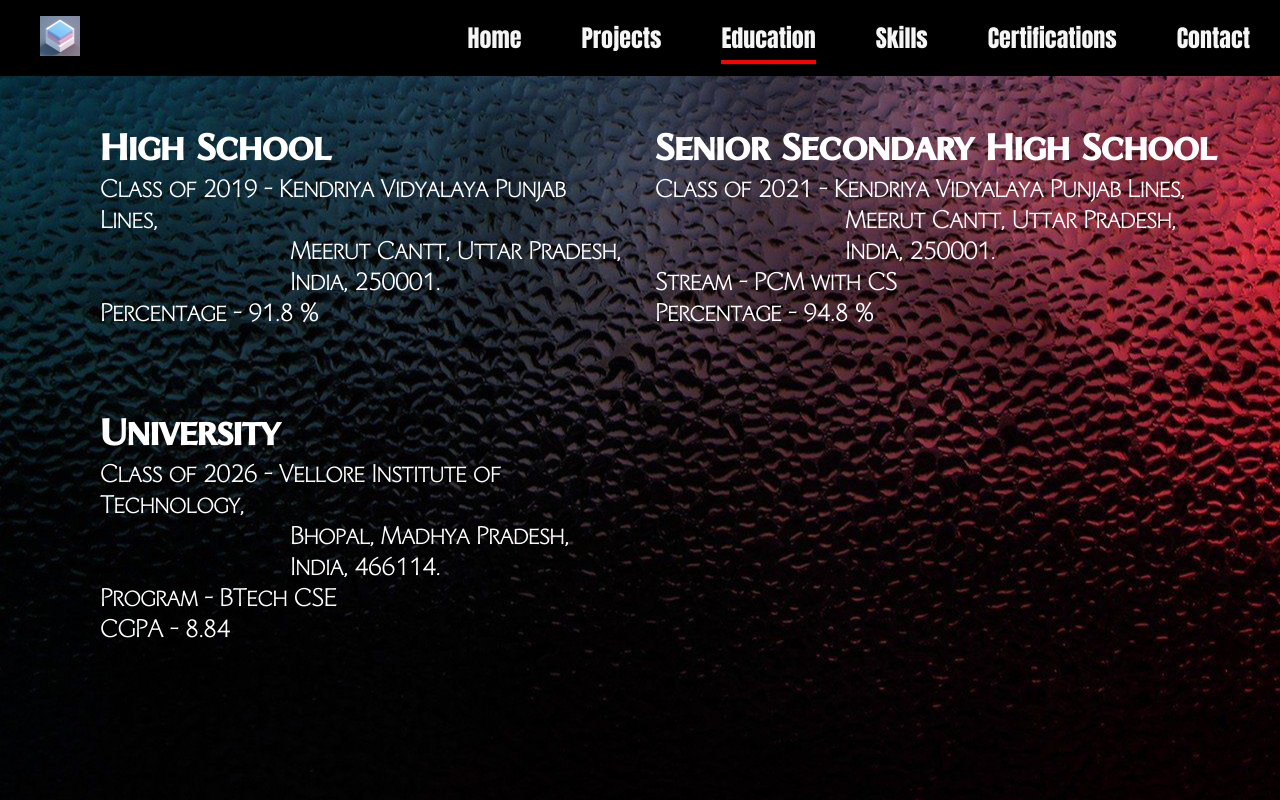
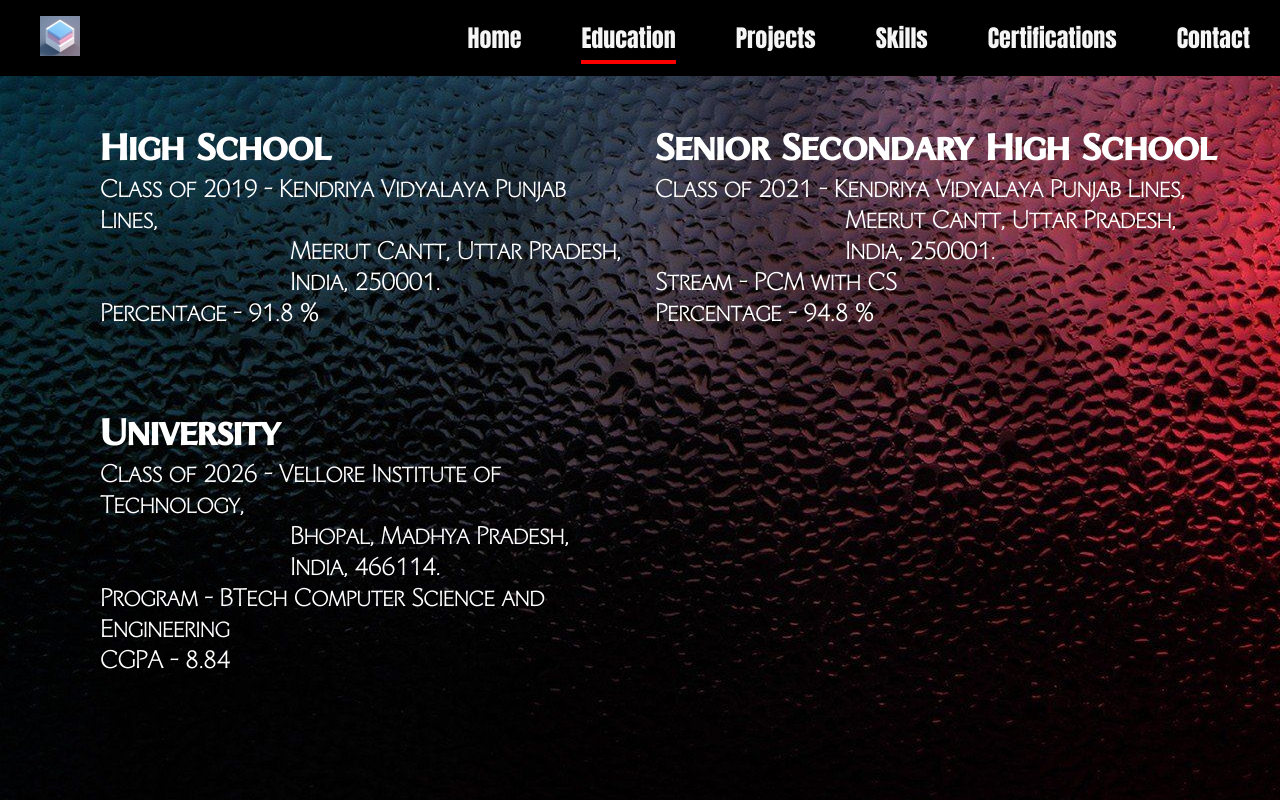
Before and after one commit to Rajput-xv/Yash_Verma_Porfolio, a plain HTML site: page pages/education.html in a window 1280 px wide. Drawn offline with Linux system fonts and the light colour scheme.

Commit message:
update education.html

```diff
--- a/pages/education.html
+++ b/pages/education.html
@@ -14,8 +14,8 @@
             <ul id="nav-items" >
                 <a id="icon" href="../index.html"><img src="../image/icon.jpeg" height="40px"></a>
                 <li><a class="item" href="../index.html">Home</a></li>
+                <li><a class="item active" href="./education.html">Education</a></li>
                 <li><a class="item" href="./projects.html">Projects</a></li>
-                <li><a class="item active" href="./education.html">Education</a></li>
                 <li><a class="item" href="./skills.html">Skills</a></li>
                 <!-- <li><a class="item" href="./social.html">Social</a></li> -->
                 <li><a class="item" href="./certifications.html">Certifications</a></li>
@@ -41,7 +41,7 @@
             <div class="hs clg l">
                 <h2>University</h2>
                 <p>Class of 2026 - Vellore Institute of Technology,<span>Bhopal, Madhya Pradesh,</span><span>India, 466114.</span></p>
-                <p>Program - BTech CSE</p>
+                <p>Program - BTech Computer Science and Engineering</p>
                 <p>CGPA - 8.84</p>
             </div>
         </div>
```
